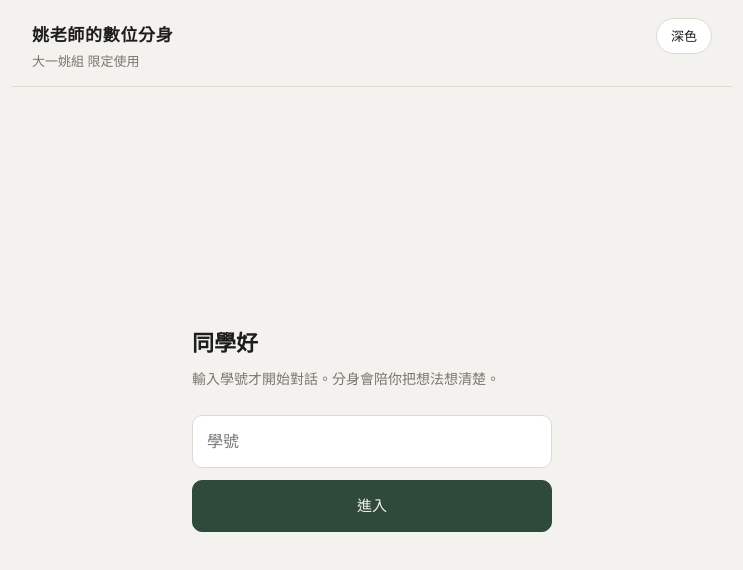
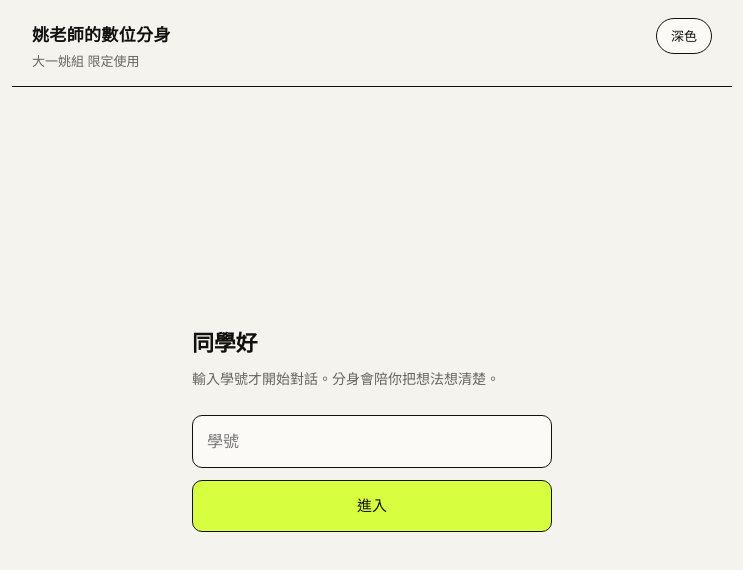
Before and after one commit to yaochunghan/yao_gh, a plain HTML site: page bot/index.html in a window 1280 px wide. Shown: the whole page, without its empty margins (268-1011 px from the left). Drawn offline with Linux system fonts and the light colour scheme.

Commit message:
機器人配色對齊 yao work 公開課程頁視覺系統（米白底、螢光黃綠強調、純黑邊框），深色模式一併調整
Co-Authored-By: Claude Sonnet 5 <noreply@anthropic.com>

```diff
--- a/bot/index.html
+++ b/bot/index.html
@@ -6,28 +6,31 @@
 <meta name="robots" content="noindex, nofollow">
 <title>姚老師的數位分身｜大一姚組</title>
 <style>
+  /* 配色對齊 yao work 公開課程頁（foundation）那套「壞掉」視覺系統：
+     米白底、螢光黃綠強調色、純黑細邊框、無陰影。深色模式沿用同一個強調色，
+     邊框改成淺色才看得見（主站各頁都沒有深色模式，這裡是聊天介面才保留這個切換）。*/
   :root {
-    --bg: #f4f2ee;
-    --paper: #ffffff;
-    --ink: #1d1d1b;
-    --muted: #7a776f;
-    --line: #dedad2;
-    --accent: #2f4a3a;
-    --me: #2f4a3a;
-    --me-ink: #f4f2ee;
+    --bg: #f5f3ed;
+    --paper: #fbfaf7;
+    --ink: #111111;
+    --muted: #66655f;
+    --line: #111111;
+    --accent: #d7ff3f;
+    --me: #d7ff3f;
+    --me-ink: #111111;
     --err: #a3392b;
     color-scheme: light;
   }
   [data-theme="dark"] {
-    --bg: #161715;
-    --paper: #22231f;
-    --ink: #ecebe6;
-    --muted: #9a978e;
-    --line: #3a3b36;
-    --accent: #7fa88d;
-    --me: #3d5c48;
-    --me-ink: #f1f0ea;
-    --err: #e08a7c;
+    --bg: #17181a;
+    --paper: #202224;
+    --ink: #f2f1ec;
+    --muted: #9a988f;
+    --line: #f2f1ec;
+    --accent: #d7ff3f;
+    --me: #d7ff3f;
+    --me-ink: #111111;
+    --err: #ff9a86;
     color-scheme: dark;
   }
   body, header, form, textarea, input, .bot, button { transition: background-color .2s, color .2s, border-color .2s; }
@@ -46,7 +49,7 @@
     border-bottom: 1px solid var(--line);
     display: flex; align-items: baseline; justify-content: space-between; gap: 12px;
   }
-  header h1 { font-size: 17px; font-weight: 600; margin: 0; letter-spacing: .04em; }
+  header h1 { font-size: 17px; font-weight: 800; margin: 0; letter-spacing: .02em; }
   header .sub { font-size: 13px; color: var(--muted); }
   button {
     font: inherit; cursor: pointer; border: 1px solid var(--line);
@@ -54,14 +57,14 @@
     padding: 6px 14px; font-size: 13px;
   }
   button:hover { border-color: var(--ink); }
-  button.primary { background: var(--accent); color: var(--bg); border-color: var(--accent); }
+  button.primary { background: var(--accent); color: var(--ink); border-color: var(--ink); }
   .hdr { display: flex; gap: 8px; align-items: center; }
   button:disabled { opacity: .45; cursor: default; }
 
   /* 登入 */
   #login { flex: 1; display: flex; align-items: center; justify-content: center; padding: 24px; }
   .card { width: 100%; max-width: 360px; }
-  .card h2 { font-size: 22px; font-weight: 600; margin: 0 0 6px; }
+  .card h2 { font-size: 22px; font-weight: 800; margin: 0 0 6px; letter-spacing: -.01em; }
   .card p { color: var(--muted); margin: 0 0 24px; font-size: 14px; }
   .card input {
     width: 100%; font: inherit; padding: 12px 14px; border: 1px solid var(--line);
@@ -74,8 +77,8 @@
   /* 對話 */
   #chat { flex: 1; display: none; flex-direction: column; min-height: 0; }
   #msgs { flex: 1; overflow-y: auto; padding: 20px; display: flex; flex-direction: column; gap: 14px; }
-  .msg { max-width: 85%; padding: 10px 14px; border-radius: 16px; white-space: pre-wrap; word-break: break-word; }
-  .bot { align-self: flex-start; background: var(--paper); border: 1px solid var(--line); border-bottom-left-radius: 4px; }
+  .msg { max-width: 85%; padding: 10px 14px; border-radius: 16px; border: 1px solid var(--ink); white-space: pre-wrap; word-break: break-word; }
+  .bot { align-self: flex-start; background: var(--paper); border-bottom-left-radius: 4px; }
   .me { align-self: flex-end; background: var(--me); color: var(--me-ink); border-bottom-right-radius: 4px; }
   .note { align-self: center; color: var(--muted); font-size: 13px; text-align: center; }
   .typing span { display: inline-block; width: 6px; height: 6px; margin: 0 2px; border-radius: 50%; background: var(--muted); animation: b 1.2s infinite; }
```
